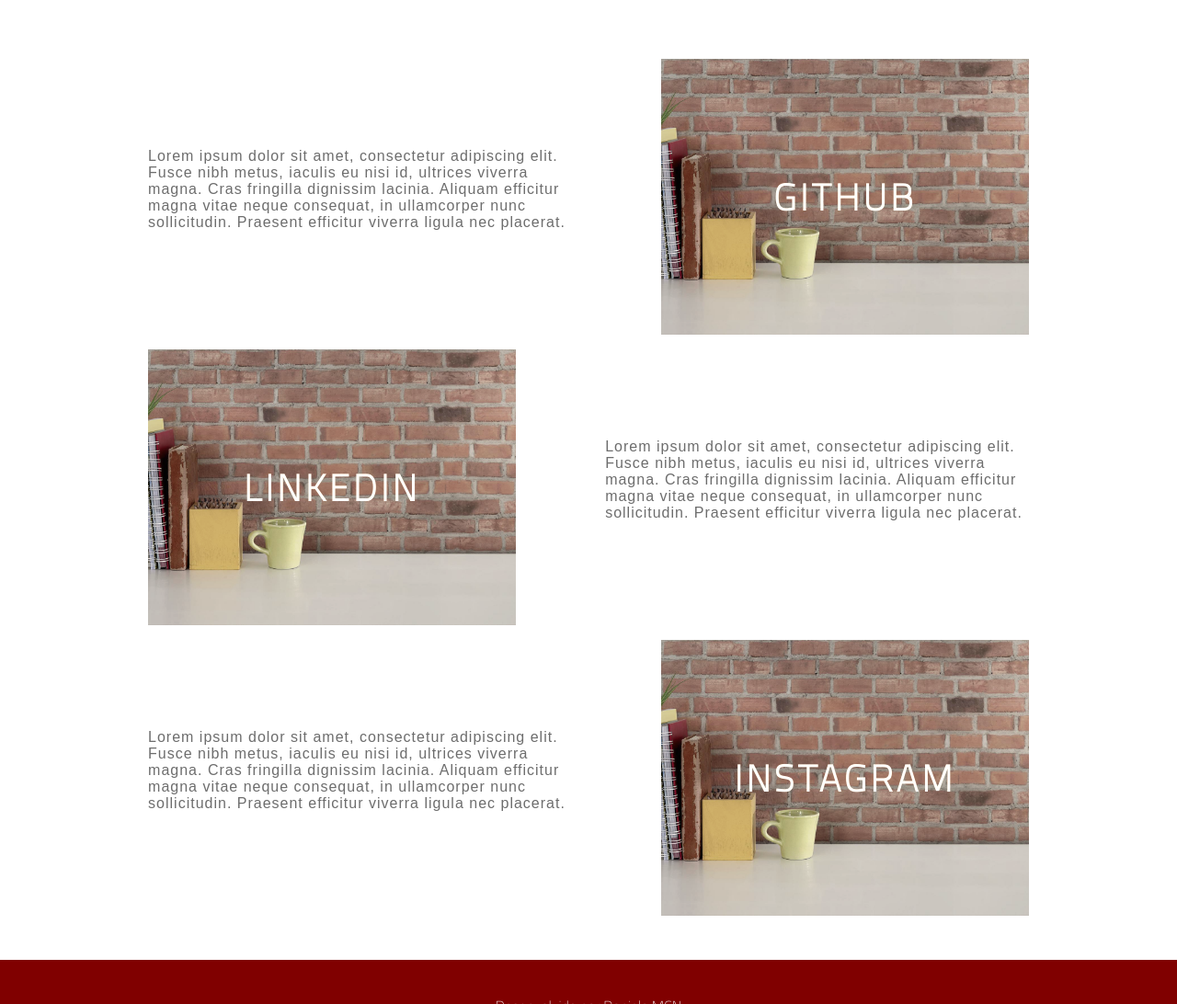
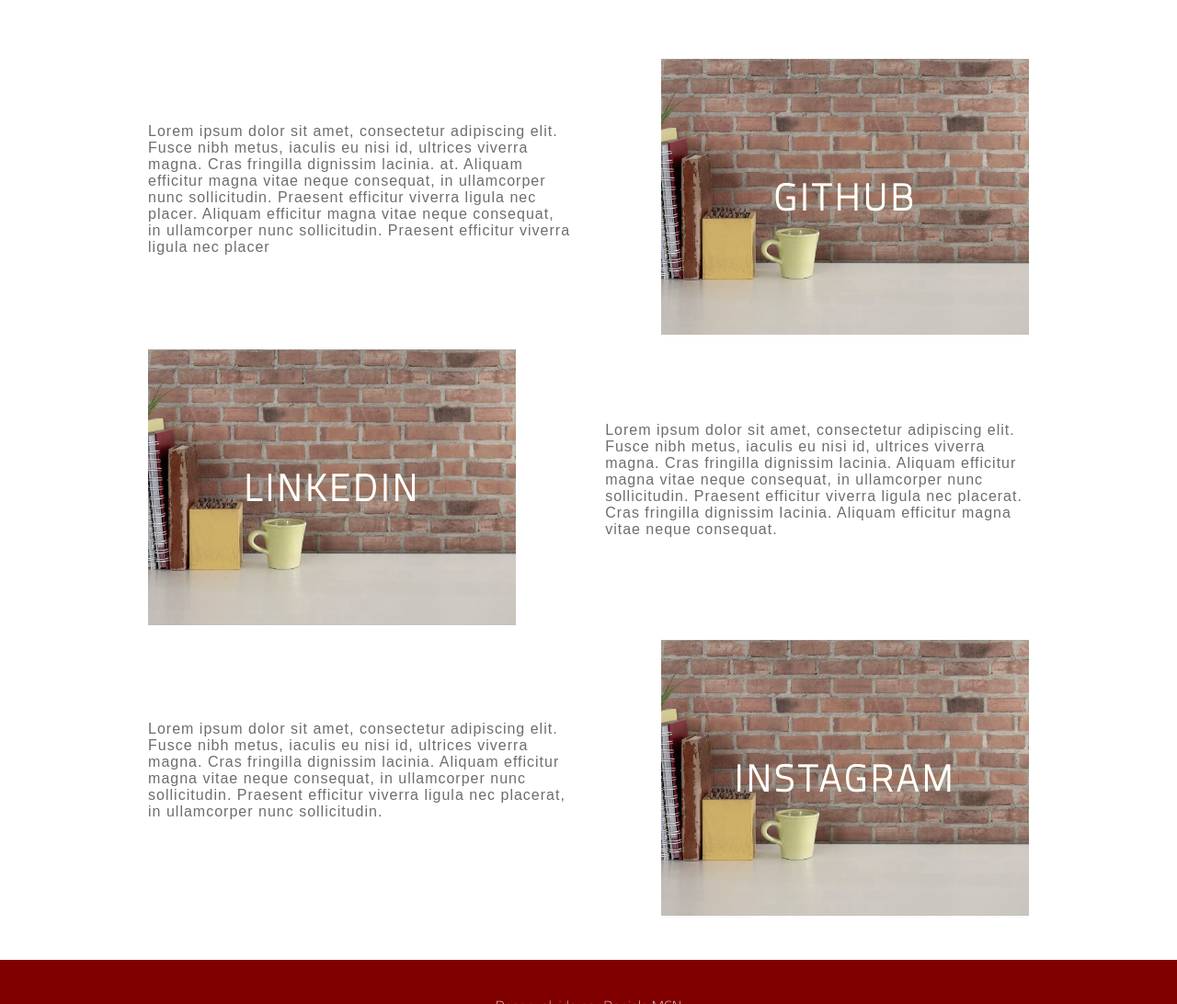
Before and after one commit to Dani-mcn/desafioProjetoCss3, a plain HTML site: page index.html in a window 1280 px wide. Shown: the part 800-1892 px from the top of the page at 92% size. Drawn offline with Linux system fonts and the light colour scheme.

Commit message:
commit para entrega

```diff
--- a/index.html
+++ b/index.html
@@ -46,7 +46,7 @@
     <main class="container">
         <div class="card-container">
             <div class="card-text">
-                Lorem ipsum dolor sit amet, consectetur adipiscing elit. Fusce nibh metus, iaculis eu nisi id, ultrices viverra magna. Cras fringilla dignissim lacinia. Aliquam efficitur magna vitae neque consequat, in ullamcorper nunc sollicitudin. Praesent efficitur viverra ligula nec placerat.
+                Lorem ipsum dolor sit amet, consectetur adipiscing elit. Fusce nibh metus, iaculis eu nisi id, ultrices viverra magna. Cras fringilla dignissim lacinia. at. Aliquam efficitur magna vitae neque consequat, in ullamcorper nunc sollicitudin. Praesent efficitur viverra ligula nec placer. Aliquam efficitur magna vitae neque consequat, in ullamcorper nunc sollicitudin. Praesent efficitur viverra ligula nec placer
             </div>
             <div class="card">
                 <div class="card-wrapper">
@@ -64,13 +64,13 @@
                 </div>
             </div>
             <div class="card-text">
-                Lorem ipsum dolor sit amet, consectetur adipiscing elit. Fusce nibh metus, iaculis eu nisi id, ultrices viverra magna. Cras fringilla dignissim lacinia. Aliquam efficitur magna vitae neque consequat, in ullamcorper nunc sollicitudin. Praesent efficitur viverra ligula nec placerat.
+                Lorem ipsum dolor sit amet, consectetur adipiscing elit. Fusce nibh metus, iaculis eu nisi id, ultrices viverra magna. Cras fringilla dignissim lacinia. Aliquam efficitur magna vitae neque consequat, in ullamcorper nunc sollicitudin. Praesent efficitur viverra ligula nec placerat. Cras fringilla dignissim lacinia. Aliquam efficitur magna vitae neque consequat.
             </div>
         </div>
 
         <div class="card-container">
             <div class="card-text">
-                Lorem ipsum dolor sit amet, consectetur adipiscing elit. Fusce nibh metus, iaculis eu nisi id, ultrices viverra magna. Cras fringilla dignissim lacinia. Aliquam efficitur magna vitae neque consequat, in ullamcorper nunc sollicitudin. Praesent efficitur viverra ligula nec placerat.
+                Lorem ipsum dolor sit amet, consectetur adipiscing elit. Fusce nibh metus, iaculis eu nisi id, ultrices viverra magna. Cras fringilla dignissim lacinia. Aliquam efficitur magna vitae neque consequat, in ullamcorper nunc sollicitudin. Praesent efficitur viverra ligula nec placerat, in ullamcorper nunc sollicitudin.
             </div>
             <div class="card">
                 <div class="card-wrapper">
```
